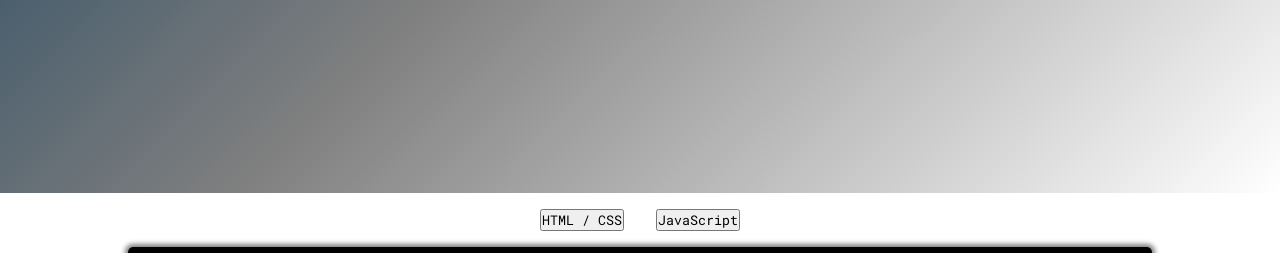
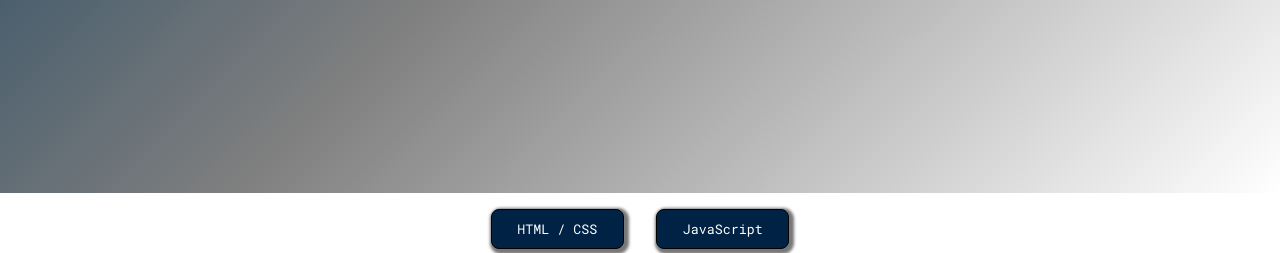
Before and after one commit to eli-10-dev/Web-Design, a plain HTML site: page Portfolio/Portfolio.html in a window 1280 px wide. Shown: the part 727-980 px from the top of the page. Drawn offline with Linux system fonts and the light colour scheme.

Commit message:
3.21.25
- Styled the buttons (switch-buttons)

```diff
--- a/Portfolio/Portfolio.css
+++ b/Portfolio/Portfolio.css
@@ -1,5 +1,6 @@
 :root{
   --text-color: white;
+  --navbar-color: #002244;
 }
 
 *{
@@ -15,8 +16,10 @@
   flex-direction: column;
 }
 
+
+/* HEADER */
 #navbar{
-  background-color: #002244;
+  background-color: var(--navbar-color);
   height: 15vh;
   display: flex;
   justify-content: flex-end;
@@ -45,6 +48,8 @@
   text-shadow: 0px 5px 8px white;
 }
 
+
+/* INTRO */
 #welcome-section{
   min-height: 100vh;
   display: flex;
@@ -66,6 +71,8 @@
   text-align: center;
 }
 
+
+/* PROJECTS */
 main{
   display: grid;
   grid-template-columns:
@@ -88,7 +95,24 @@ main{
 
 .switch-button{
   grid-column: 2 / 3;
+  width: 10em;
+  height: 3em;
+  background-color: var(--navbar-color);
+  color: var(--text-color);
+  border: 1px solid black;
+  box-shadow: 2px 2px 3px 3px rgb(119, 119, 119);
+  border-radius: 8px;
   text-align: center;
+}
+
+.switch-button:hover{
+  background-color: var(--text-color);
+  color: var(--navbar-color);
+}
+
+.switch-button:active{
+  background-color: black;
+  color: var(--text-color);
 }
 
 .bar{
@@ -195,6 +219,8 @@ img:hover{
   flex: 4;
 }
 
+
+/* FOOTER */
 footer{
   grid-column: 1 / 4;
   height: 10vh;
```
